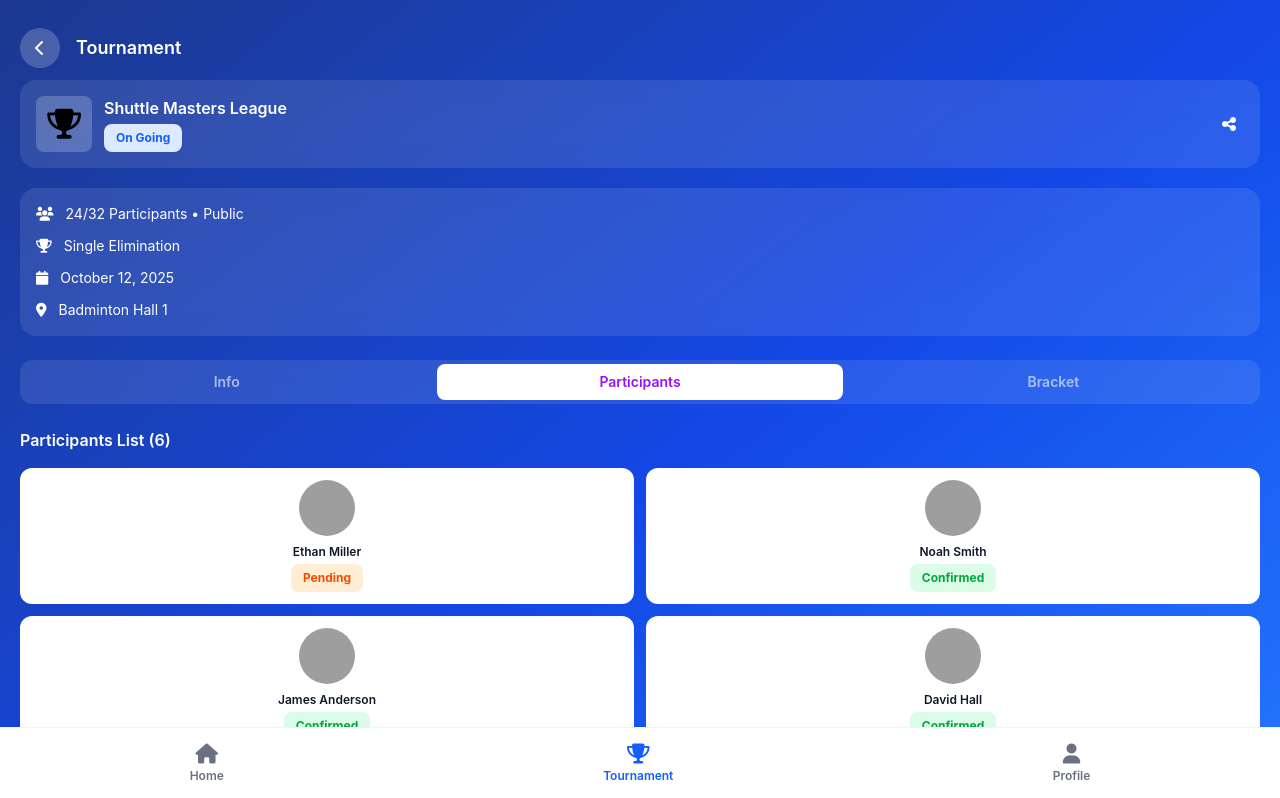
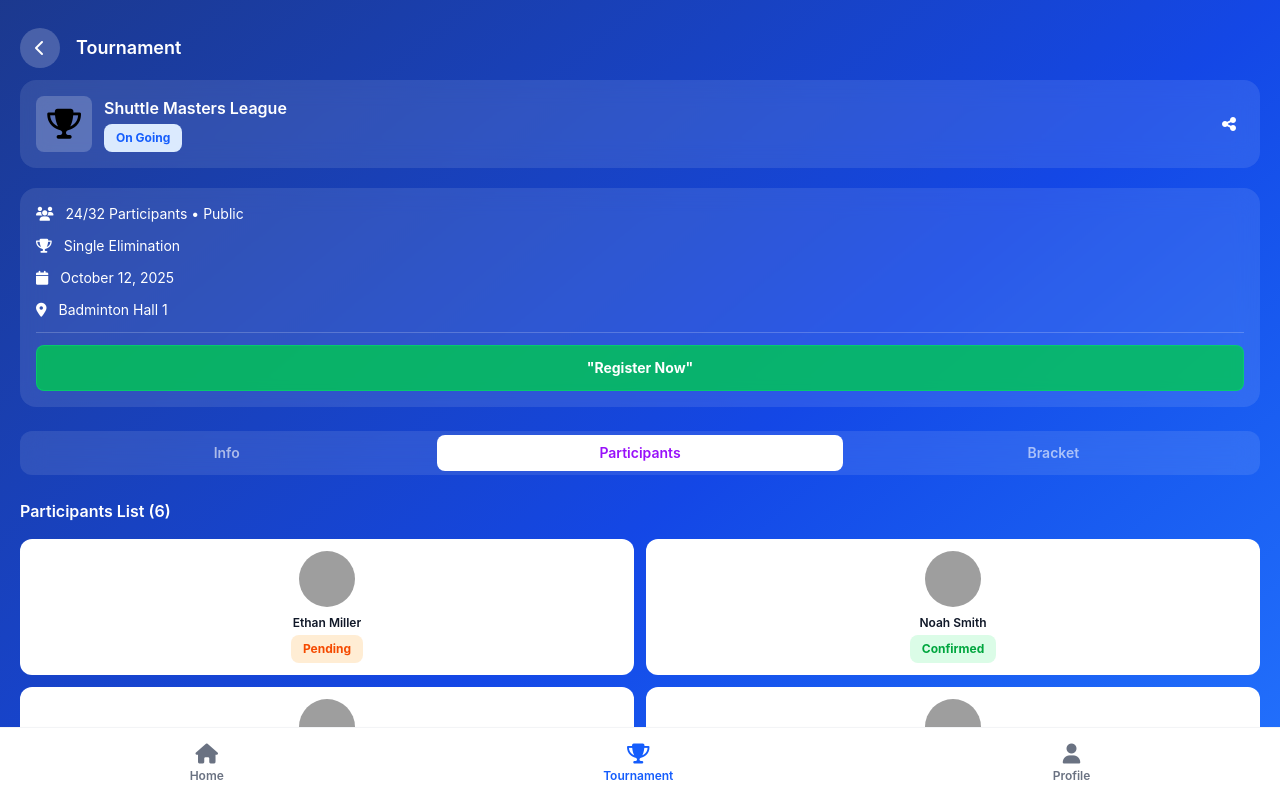
Before and after one commit to outamghartAchraf/ArenaSync-Gestionnaire-de-Tournois-Sportifs, a React (Vite) app: page /tournament/1 in a window 1280 px wide. Shown: the top 798 px of the page. Built offline with nearby package versions, Linux system fonts and the light colour scheme; grey boxes are pictures that could not be loaded.

Commit message:
import button for register in Details page

```diff
--- a/src/pages/TournamentDetailsPage.jsx
+++ b/src/pages/TournamentDetailsPage.jsx
@@ -3,6 +3,7 @@ import StatusBadge from "../components/StatusBadge";
 import ParticipantsList from "../components/ParticipantsList";
 import { tournaments } from "../data/tournamentDB";
 import { useState } from "react";
+import RegistrationButton from "@/components/RegistrationButton";
 
 export default function TournamentDetailsPage() {
   const [activeTab, setActiveTab] = useState("participants");
@@ -76,6 +77,12 @@ export default function TournamentDetailsPage() {
             <i className="fas fa-map-marker-alt"></i>
             <span>{tournament.location}</span>
           </div>
+
+        <div className="pt-3 border-t border-white/20">
+            <RegistrationButton
+
+            />
+          </div>
         </div>
 
         {/* Tabs */}
```
